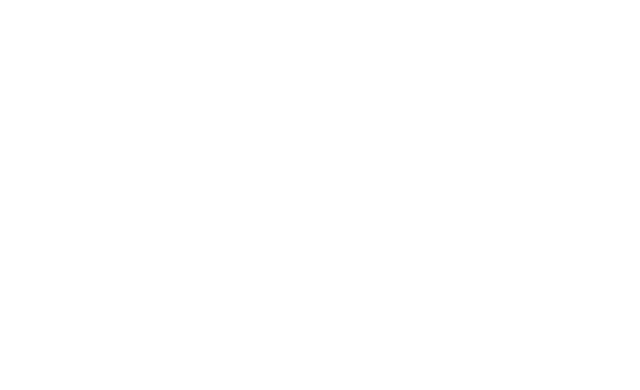
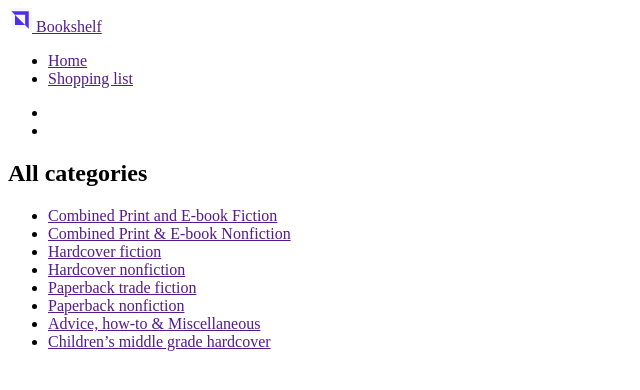
Before and after one commit to Viktoriya-ri/bookshelf, a plain HTML site: page index.html in a window 1280 px wide. Shown: the whole page, without its empty margins (0-640 px from the left). Drawn offline with Linux system fonts and the light colour scheme.

Commit message:
html+трохи js

```diff
--- a/index.html
+++ b/index.html
@@ -8,10 +8,44 @@
 </head>
 <body>
  <header>
-
+    <div>
+        <nav>
+            <a class="header-logo" href="">
+                <img src="./images/logo.png" alt="Logo">
+                <span>Bookshelf</span>
+            </a>
+            <ul class="header-menu">
+                <li class="menu">
+                    <a class="home" href="">Home</a>
+                </li>
+                <li class="menu">
+                    <a class="shoppin-list" href="">Shopping list</a>
+                </li>
+            </ul>
+            <ul>
+                <li></li>
+                <li></li>
+            </ul>
+        </nav>
+    </div>
  </header>
 <main>
-
+    <section class="section-all-categories">
+        <h1 class="title-categories">All categories</h1>
+        <ul class="all-categories">
+            <li class="link-categories"><a class="title-link" href="">Combined Print and E-book Fiction</a></li>
+            <li class="link-categories"><a class="title-link" href="">Combined Print & E-book Nonfiction</a></li>
+            <li class="link-categories"><a class="title-link" href="">Hardcover fiction</a></li>
+            <li class="link-categories"><a class="title-link" href="">Hardcover nonfiction</a></li>
+            <li class="link-categories"><a class="title-link" href="">Paperback trade fiction</a></li>
+            <li class="link-categories"><a class="title-link" href="">Paperback nonfiction</a></li>
+            <li class="link-categories"><a class="title-link" href="">Advice, how-to & Miscellaneous</a></li>
+            <li class="link-categories"><a class="title-link" href="">Children’s middle grade hardcover </a></li>
+        </ul>
+    </section>
+    <section></section>
+    <section></section>
 </main>
+<script src="./js/script-all-categories.js"></script>
 </body>
 </html>
--- /dev/null
+++ b/js/script-all-categories.js
@@ -0,0 +1 @@
+const categories = document.querySelector('.all-categories');
```
Also changed, not shown: css/styles.css (added), images/logo.png (added).
